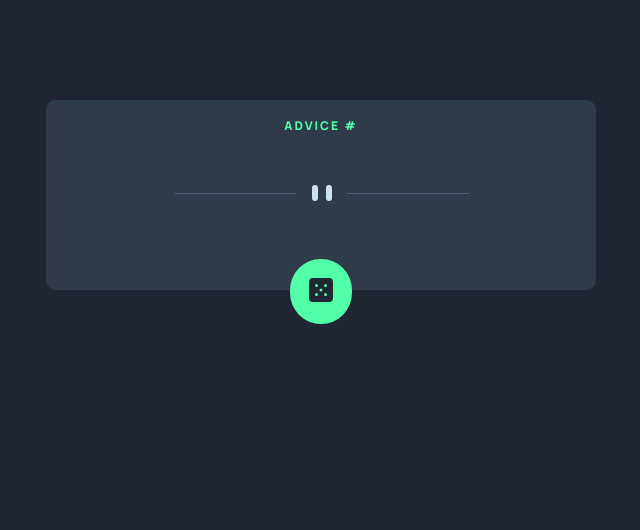
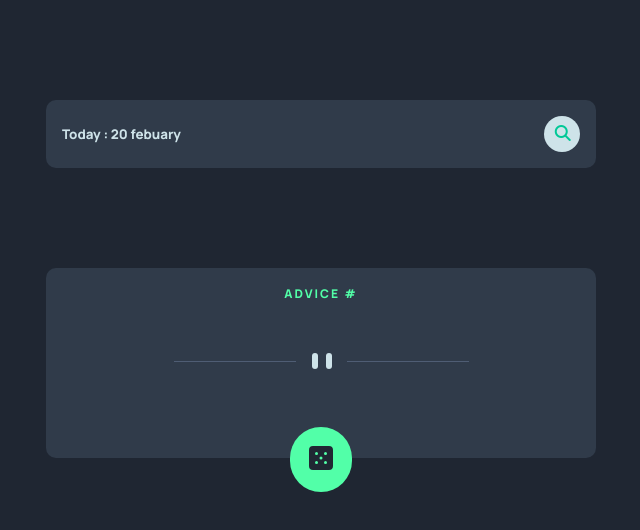
Before and after one commit to Kwame007/inspire, a plain HTML site: page index.html in a window 1280 px wide. Shown: the whole page, without its empty margins (319-959 px from the left). Drawn offline with Linux system fonts and the light colour scheme; no server answers.

Commit message:
date and search field element structure

```diff
--- a/index.html
+++ b/index.html
@@ -11,6 +11,12 @@
       href="https://fonts.googleapis.com/css2?family=Manrope:wght@800&display=swap"
       rel="stylesheet"
     />
+
+    <!-- fontawesome -->
+    <script
+      src="https://kit.fontawesome.com/aa723ab120.js"
+      crossorigin="anonymous"
+    ></script>
 
     <link
       rel="icon"
@@ -34,7 +40,7 @@
       }
       .container {
         max-width: 100%;
-        margin: 100px 1rem;
+        margin: 50px 1rem;
       }
 
       main {
@@ -44,9 +50,6 @@
         position: relative;
       }
       main article {
-        /* display: flex;
-        flex-direction: column;
-        justify-content: center; */
         text-align: center;
       }
       main article p {
@@ -65,11 +68,44 @@
         position: relative;
         top: 50px;
         padding: 1.2rem;
-        /* max-width: 100px; */
         margin: auto;
         border-radius: 50px;
         border: none;
         background-color: hsl(150, 100%, 66%);
+      }
+
+      /* header */
+      header {
+        background-color: hsl(216, 21%, 24%);
+        display: flex;
+        justify-content: space-between;
+        align-items: center;
+        padding: 1rem;
+        border-radius: 10px;
+      }
+      /* search */
+      #search {
+        border: none;
+        height: 36px;
+        width: 36px;
+        border-radius: 18px;
+        background-color: hsl(193, 38%, 86%);
+        cursor: pointer;
+        transition: all 300ms;
+      }
+      #search:focus {
+        padding: 0 35px;
+        width: 150px;
+        outline: none;
+      }
+      header form,
+      header form i {
+        position: relative;
+      }
+      header form i {
+        left: 30px;
+        color: #00c897;
+        cursor: pointer;
       }
 
       /* media queries */
@@ -77,6 +113,9 @@
         .container {
           max-width: 550px;
           margin: 100px auto;
+        }
+        #search:focus {
+          width: 200px;
         }
       }
     </style>
@@ -87,6 +126,15 @@
     <title>Frontend Mentor | Advice generator app</title>
   </head>
   <body>
+    <header class="container">
+      <aside class="time">
+        <small>Today : 20 febuary</small>
+      </aside>
+      <form>
+        <i class="fa fa-search" aria-hidden="true"></i>
+        <input type="search" name="search" id="search" />
+      </form>
+    </header>
     <main class="container">
       <article class="advice-wrap">
         <div class="advice-title">Advice #<span></span></div>
```
